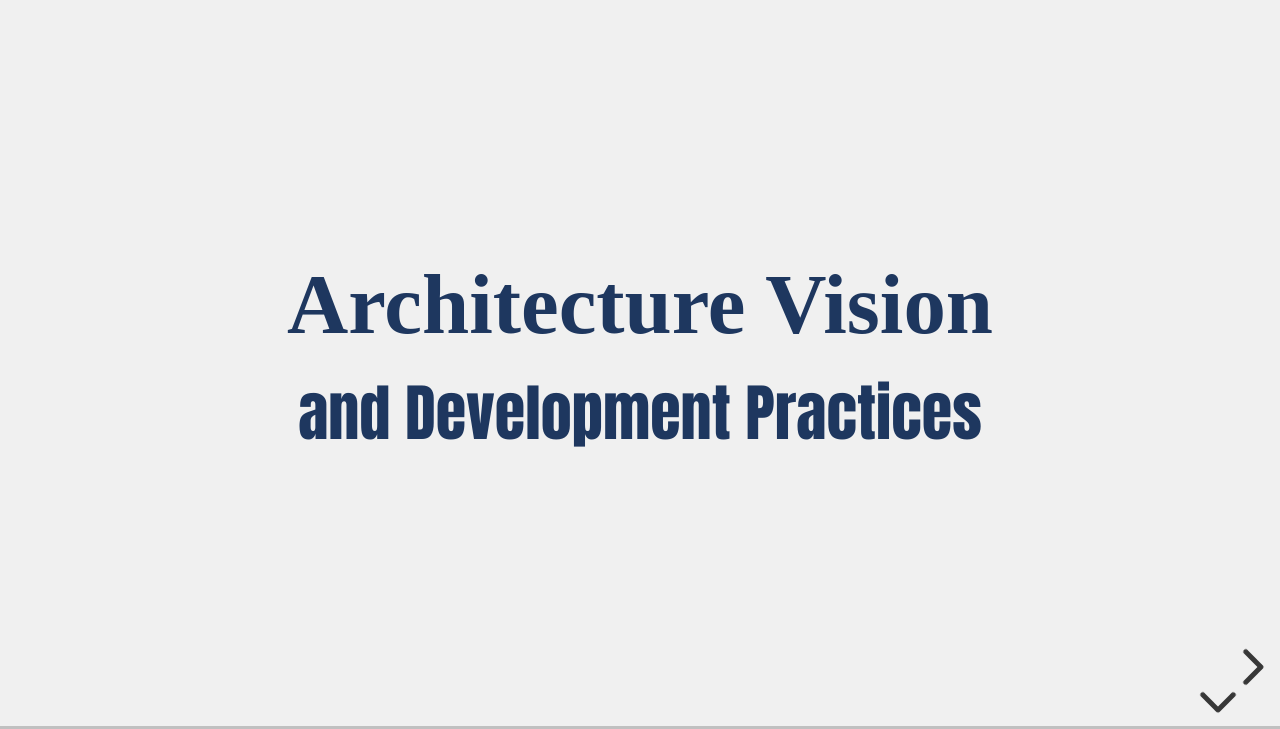
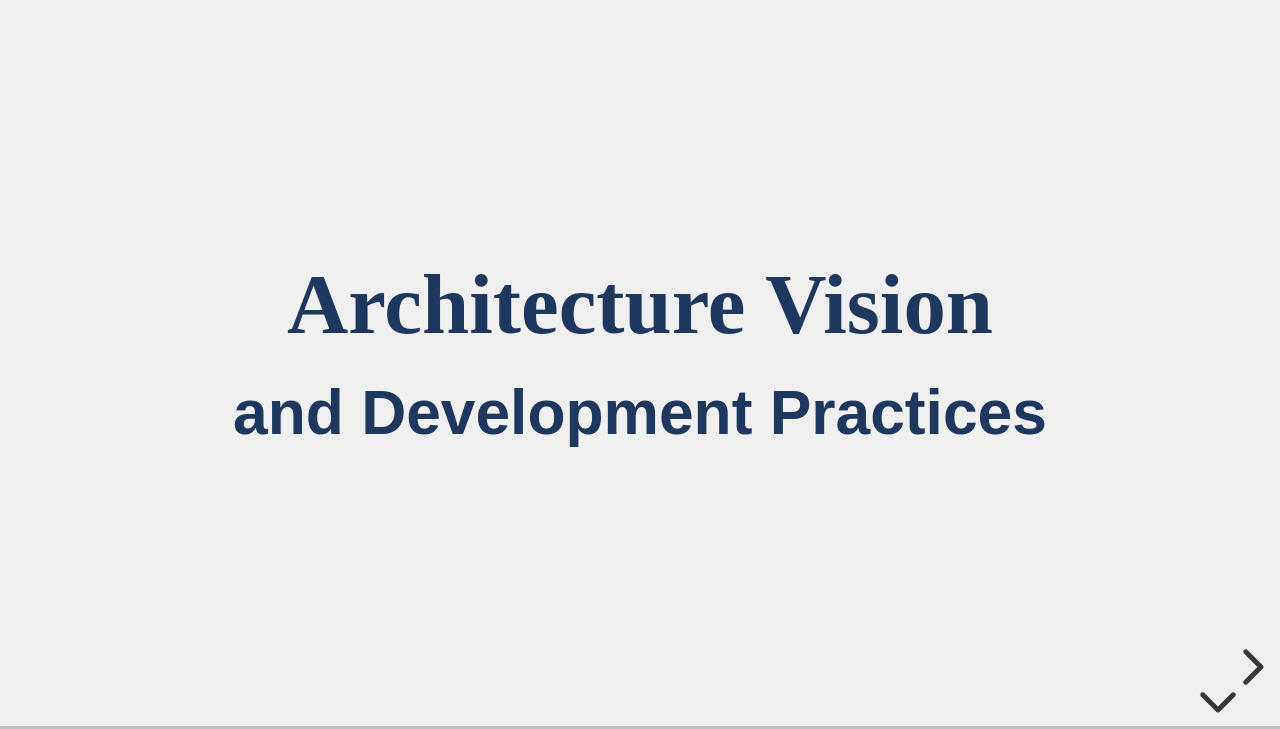
Before and after one commit to bjclark13/js-slides, a website: page architecture-overview.html in a window 1280 px wide. Shown: the part 71-800 px from the top of the page. Drawn offline with Linux system fonts and the light colour scheme; a web font is replaced by a local one.

Commit message:
Add heading font family style

```diff
--- a/css/odb.css
+++ b/css/odb.css
@@ -27,7 +27,8 @@ header img {
 
 .reveal h1, .reveal h2, .reveal h3, .reveal h4, .reveal h5, .reveal h6 {
     font-weight: bold;
-    color: #1e375f
+    color: #1e375f;
+    font-family: 'PT-Sans', sans-serif;
 }
 .reveal h1, .reveal h2 {
     font-family: 'PT Serif', serif;
```
